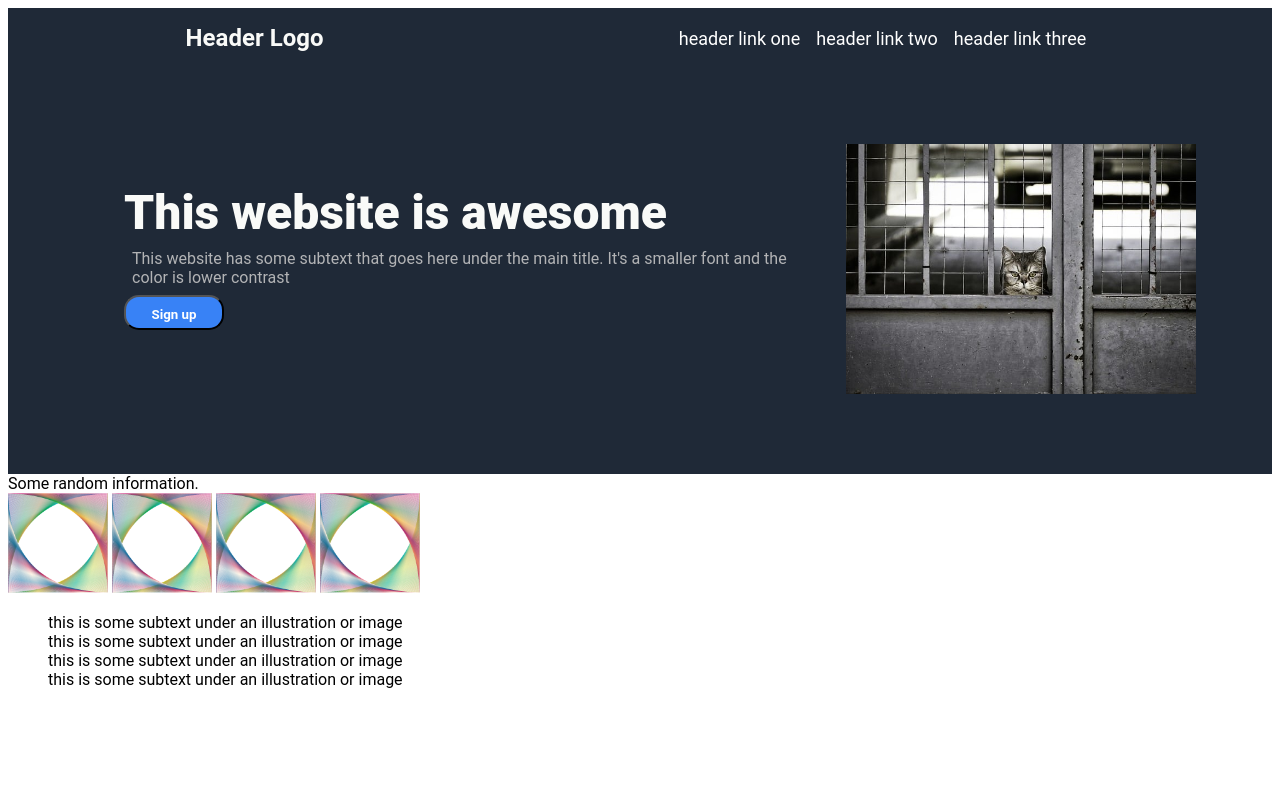
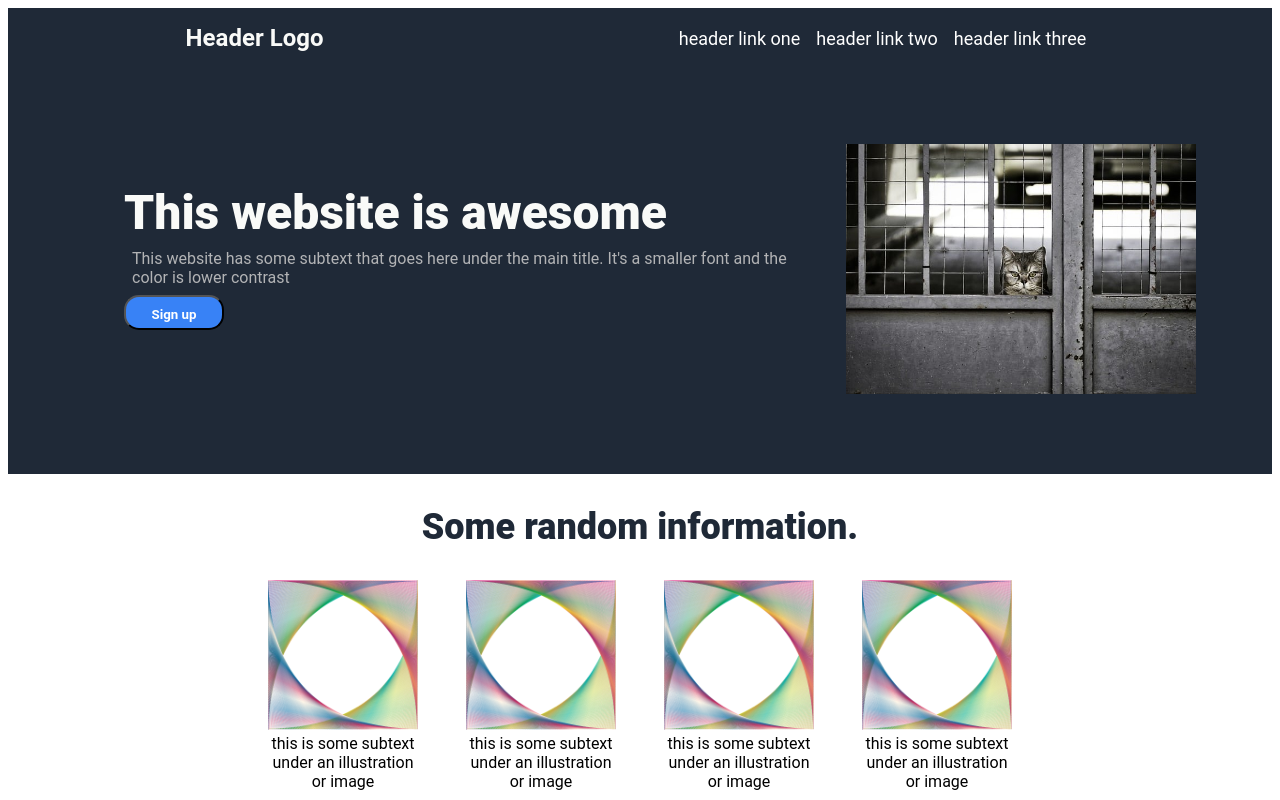
Before and after one commit to dwightmoran/foundations-landing-page, a plain HTML site: page index.html in a window 1280 px wide. Drawn offline with Linux system fonts and the light colour scheme.

Commit message:
Add second part of page

```diff
--- a/index.html
+++ b/index.html
@@ -43,18 +43,28 @@
             Some random information.
         </div>
            <div class ="squareimages">
-            <img src="squareimage.png" alt="squareimage" width="100" height="100">
-            <img src="squareimage.png" alt="squareimage" width="100" height="100">
-            <img src="squareimage.png" alt="squareimage" width="100" height="100">
-            <img src="squareimage.png" alt="squareimage" width="100" height="100">
+                <div class ="image1">
+                    <img src="squareimage.png" alt="squareimage" width="150" height="150">
+                    <div class="caption1">this is some subtext under an illustration or image
+                    </div>
+                </div>
+                <div class ="image2">
+                    <img src="squareimage.png" alt="squareimage" width="150" height="150">
+                    <div class="caption2">this is some subtext under an illustration or image</div>
+
+                </div>
+                <div class ="image3">
+                    <img src="squareimage.png" alt="squareimage" width="150" height="150">
+                    <div class="caption3">this is some subtext under an illustration or image</div>
+                </div>
+
+                <div class ="image4">
+                    <img src="squareimage.png" alt="squareimage" width="150" height="150">
+                    <div class="caption4">this is some subtext under an illustration or image</div>
+                </div>
+                </div>
             </div>
-        <ul class="subtexts">
-            <li>this is some subtext under an illustration or image</li>
-            <li>this is some subtext under an illustration or image</li>
-            <li>this is some subtext under an illustration or image</li>
-            <li>this is some subtext under an illustration or image</li>
         </ul>
     </div>
-
 </body>
 </html>
--- a/style.css
+++ b/style.css
@@ -89,3 +89,26 @@ button {
     width: 100px;
     height: 35px;
 }
+
+.secondtitle {
+    text-align: center;
+    font-weight: 900;
+    font-size: 36px;
+    color: #1F2937;
+    padding: 32px;
+}
+
+.squareimages {
+    display: flex;
+    justify-content: center;
+    gap: 48px;
+}
+
+.image1, .image2, .image3, .image4 {
+    text-align: center;
+    width: 150px;
+}
+
+.caption1, .caption2, .caption3, .caption4  {
+    display: block;
+}
```
